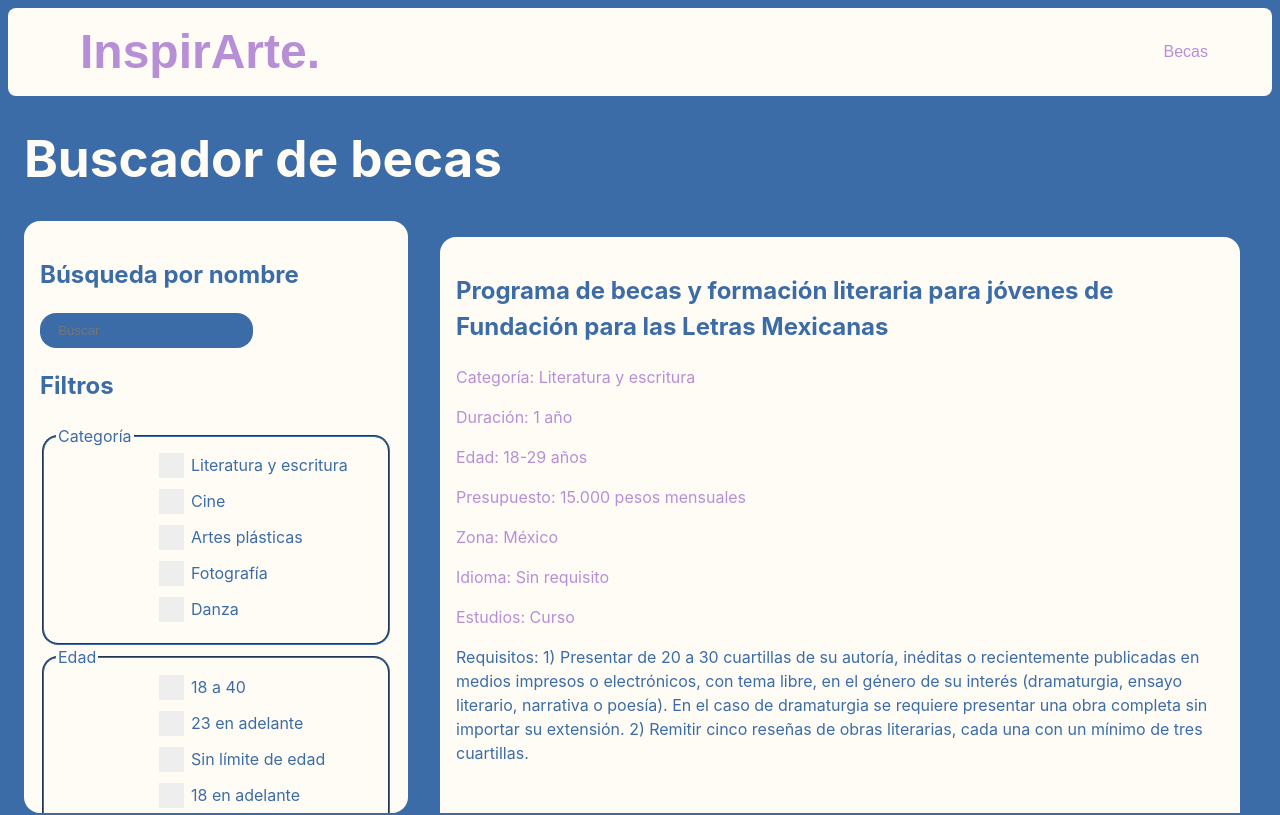
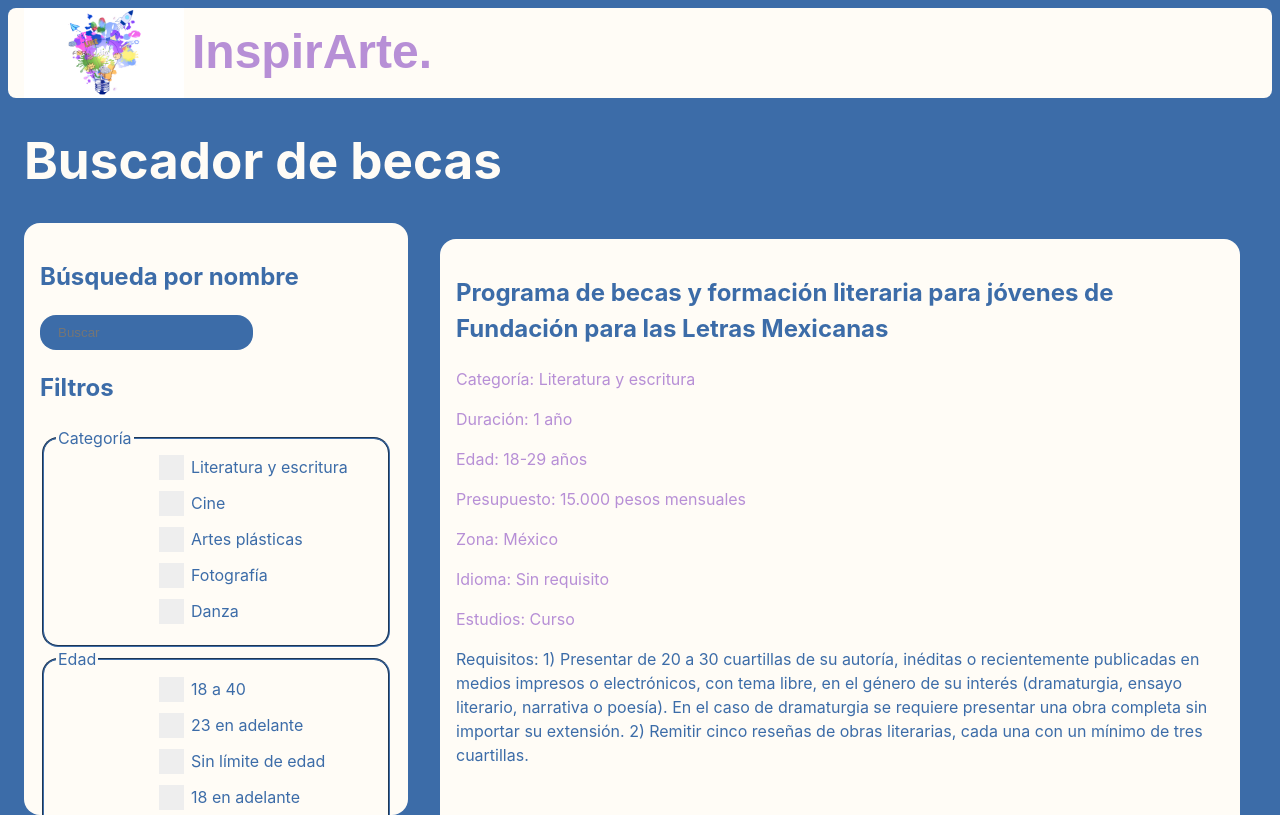
Before and after one commit to OshkarVTec/webBecas, a React (Vite) app: page / in a window 1280 px wide. Built offline with nearby package versions, Linux system fonts and the light colour scheme.

Commit message:
update header

```diff
--- a/src/components/Header.css
+++ b/src/components/Header.css
@@ -10,7 +10,7 @@
 	font-family: "Atkinson Hyperlegible", "Atkinson Hyperlegible Placeholder",
 		sans-serif;
 	background-color: #fffcf6;
-	padding-inline: 4rem;
+	padding-inline: 1rem;
   max-height: 20vh;
 }
 
@@ -19,3 +19,11 @@
 	font-size: 3rem;
 	margin: 0.5rem;
 }
+
+.logoContainer{
+  display: flex;
+}
+
+.logo{
+  width: 10rem;
+}
--- a/src/components/Header.jsx
+++ b/src/components/Header.jsx
@@ -1,12 +1,13 @@
 import "./Header.css";
+import logo from "../assets/InspirArte.png";
 
 function Header() {
 	return (
 		<header className="header">
-			<p className="pageTitle">InspirArte.</p>
-			<nav>
-				<p>Becas</p>
-			</nav>
+			<div className="logoContainer">
+				<img className="logo" src={logo} />
+				<p className="pageTitle">InspirArte.</p>
+			</div>
 		</header>
 	);
 }
```
Also changed, not shown: src/assets/InspirArte.png (added).
